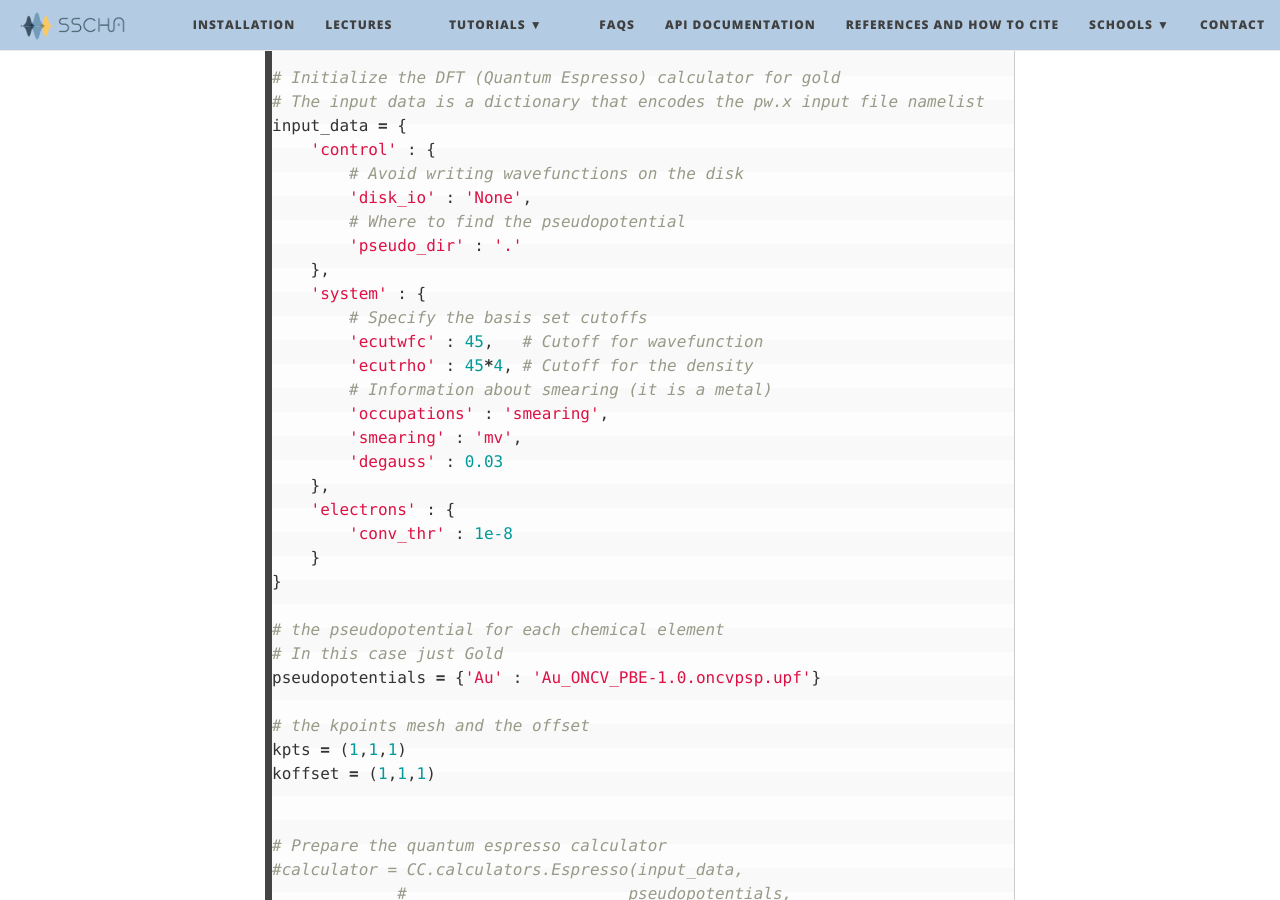
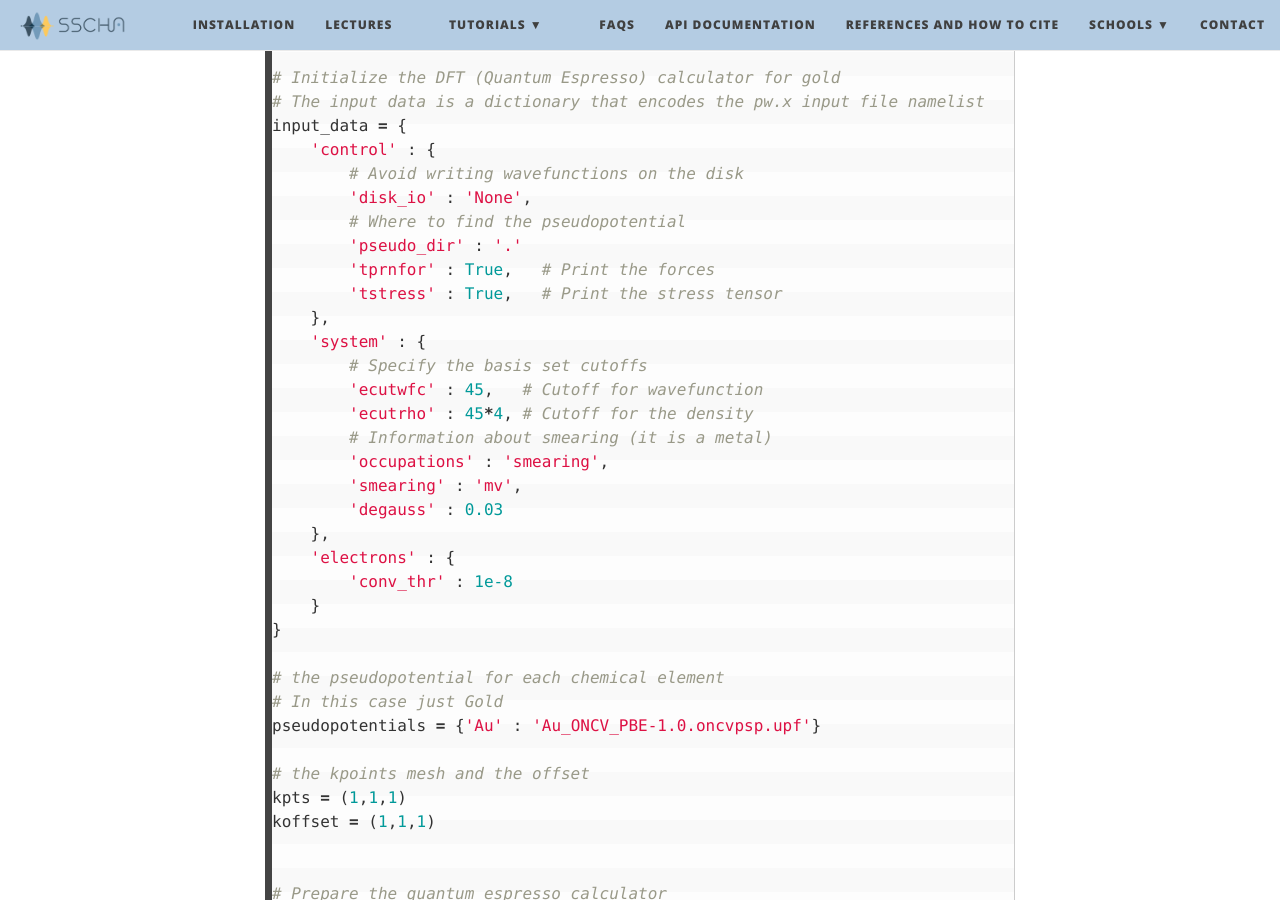
Before and after one commit to SSCHAcode/sschacode.github.io, a Jekyll site: the page built from Tutorials/tutorial_01_first_simulations.md, in a window 1280 px wide and 900 px high, scrolled down 18788 px. Built offline with Jekyll 4.4.1, drawn with Linux system fonts in a browser that asks for light colours; nearby versions of some CDN libraries; formulas are drawn with MathJax 3.

Commit message:
Update tutorial_01_first_simulations.md
Added the print of forces and stress tensors

```diff
--- a/Tutorials/tutorial_01_first_simulations.md
+++ b/Tutorials/tutorial_01_first_simulations.md
@@ -554,6 +554,8 @@
         <span class="s1">&#39;disk_io&#39;</span> <span class="p">:</span> <span class="s1">&#39;None&#39;</span><span class="p">,</span>
         <span class="c1"># Where to find the pseudopotential</span>
         <span class="s1">&#39;pseudo_dir&#39;</span> <span class="p">:</span> <span class="s1">&#39;.&#39;</span>
+        <span class="s1">&#39;tprnfor&#39;</span> <span class="p">:</span> <span class="mi">True</span><span class="p">,</span>   <span class="c1"># Print the forces</span>
+        <span class="s1">&#39;tstress&#39;</span> <span class="p">:</span> <span class="mi">True</span><span class="p">,</span>   <span class="c1"># Print the stress tensor</span>
     <span class="p">},</span>
     <span class="s1">&#39;system&#39;</span> <span class="p">:</span> <span class="p">{</span>
         <span class="c1"># Specify the basis set cutoffs</span>
```
